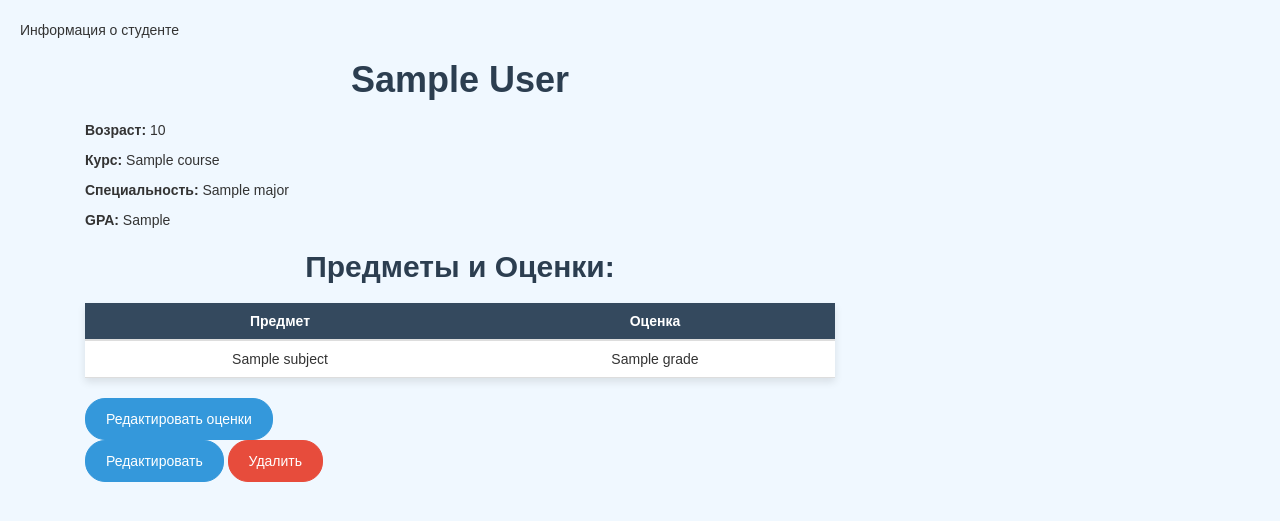
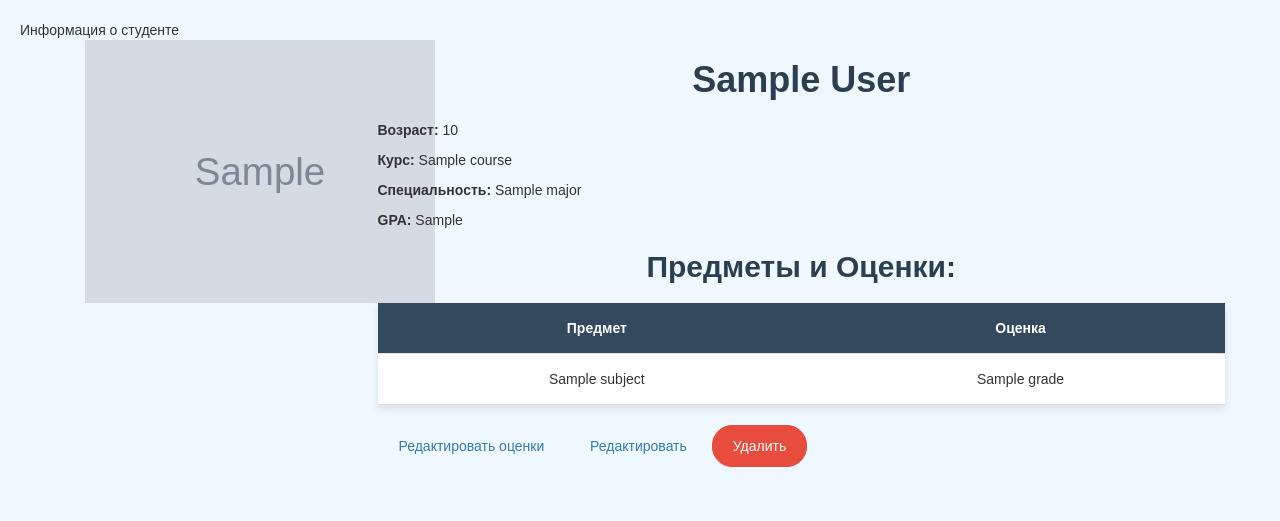
Before and after one commit to Khadizhadeveloper/AVN-, a Django app: template templates/student/detail_student.html in a window 1280 px wide. Shown: the top 521 px of the page. Run offline with Django 5.2, Linux system fonts and the light colour scheme; the template is opened without the code that fills it: most values are stand-ins (such as "Sample title", 1, 10 or a date in 2020); grey boxes marked "Sample" are stand-in pictures; some libraries are stand-ins or nearby versions.

Commit message:
image field was added

```diff
--- a/templates/student/detail_student.html
+++ b/templates/student/detail_student.html
@@ -8,18 +8,27 @@
 {% endblock %}
 
 {% block content %}
-<div class="container mt-4">
+<div class="container">
     <div class="row">
-        <div class="col-md-8">
+        <!-- Фото студента -->
+        <div class="col-md-3 text-center">
+            {% if student.image %}
+                <img width ="350px" src="{{ student.image.url }}" alt="Фото студента" class="student-photo">
+            {% else %}
+                <img src="{% static 'images/default-avatar.png' %}" alt="Нет фото" class="student-photo">
+            {% endif %}
+        </div>
 
+        <!-- Информация о студенте -->
+        <div class="col-md-9">
             <h1>{{ student.first_name }} {{ student.last_name }}</h1>
             <p><strong>Возраст:</strong> {{ student.age }}</p>
             <p><strong>Курс:</strong> {{ student.course }}</p>
             <p><strong>Специальность:</strong> {{ student.major }}</p>
             <p><strong>GPA:</strong> {{ student.calculate_gpa }}</p>
 
-            <h2>Предметы и Оценки:</h2>
-            <table class="table">
+            <h2 class="mt-3">Предметы и Оценки:</h2>
+            <table>
                 <thead>
                     <tr>
                         <th>Предмет</th>
@@ -32,15 +41,18 @@
                         <td>{{ grade.subject.name }}</td>
                         <td>{{ grade.grade }}</td>
                     </tr>
+                    {% empty %}
+                    <tr>
+                        <td colspan="2">Оценки пока не добавлены.</td>
+                    </tr>
                     {% endfor %}
                 </tbody>
             </table>
 
-            <!-- Button to redirect to grade editing form -->
-            <a href="{% url 'student:student-edit_grade' student.id %}" class="btn btn-primary">Редактировать оценки</a>
-
+            <!-- Кнопки -->
             <div class="mt-3">
-                <a href="{% url 'student:student-update' student.id %}" class="btn btn-primary">Редактировать</a>
+                <a href="{% url 'student:student-edit_grade' student.id %}" class="btn">Редактировать оценки</a>
+                <a href="{% url 'student:student-update' student.id %}" class="btn">Редактировать</a>
                 <a href="{% url 'student:student-delete' student.id %}" class="btn btn-danger" onclick="return confirm('Вы уверены?');">Удалить</a>
             </div>
         </div>
```
